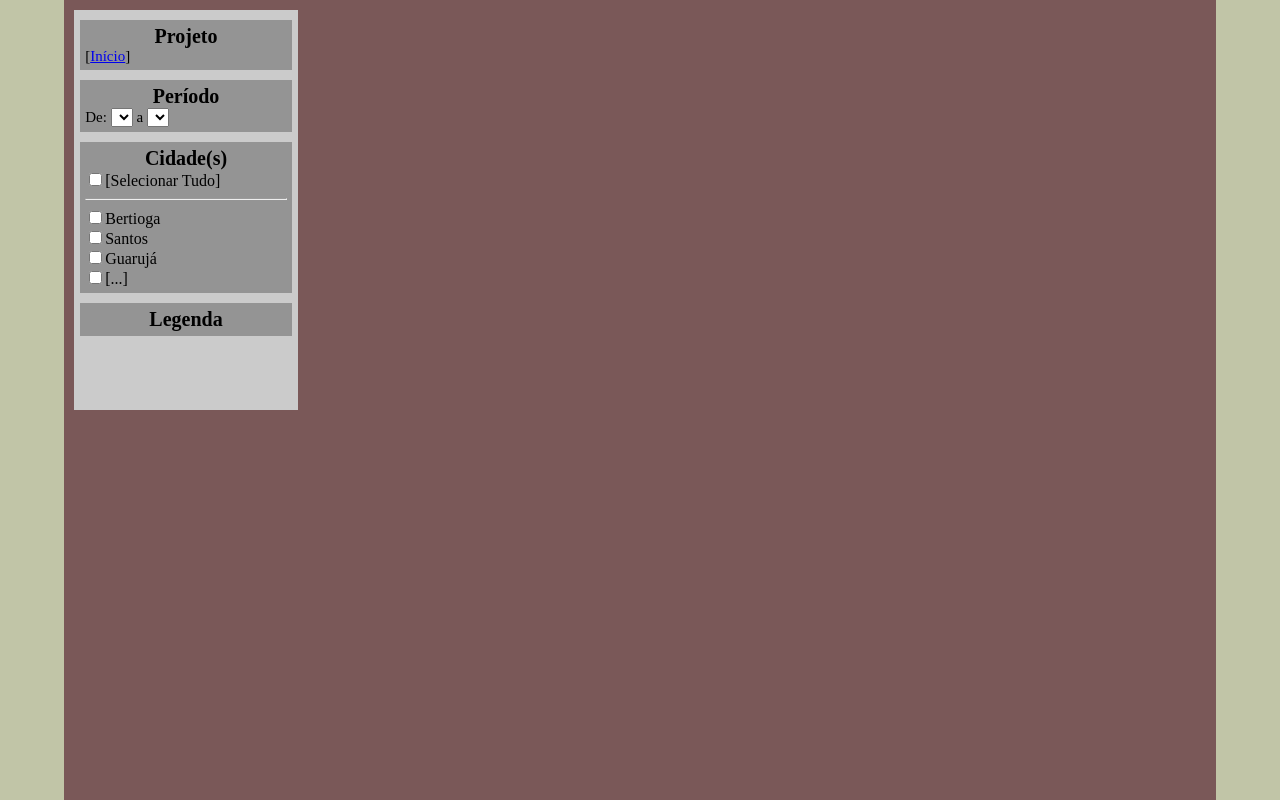
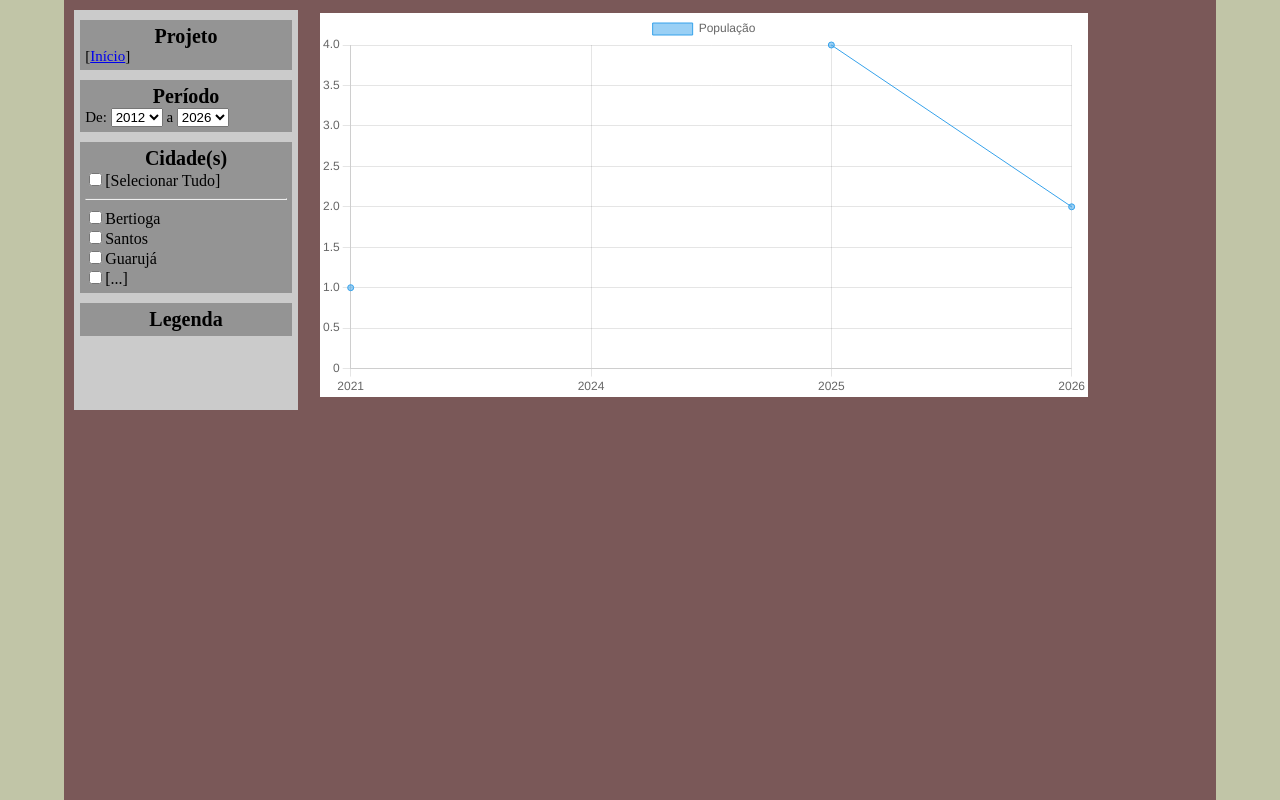
Before and after one commit to possaru/P_I-Univesp_2026-2, a website: page home.html in a window 1280 px wide. Drawn offline with nearby package versions, Linux system fonts and the light colour scheme; no server answers.

Commit message:
Integração incompleta dos dados com interface

```diff
--- a/general.css
+++ b/general.css
@@ -10,3 +10,11 @@
 .sitemap-list>div{
 	white-space: preserve;
 }
+
+#graph{
+	position: fixed;
+	margin-left: 20vw;
+	margin-top: 1vw;
+	background: white;
+	width: 60%;
+}
--- a/home.html
+++ b/home.html
@@ -16,7 +16,7 @@
             <div class="site-map-bg  sidebar-child ">
                 <div class="sidebar-child-title">Período</div>
                 <div class="sitemap-list sidebar-subitem">
-                        <div id="sitemap-entry">De: <select>[xxxx]</select> a <select>[xxxx]</select></div>
+                        <div id="sitemap-entry">De: <select><option>2012</option></select> a <select><option>2026</option></select></div>
                 </div>
             </div>
             <div class="site-map-bg  sidebar-child ">
@@ -38,6 +38,39 @@
                     <div class="sitemap-list sidebar-subitem"></div>
         </div>
 </div>
+<div id="graph">
+    <canvas id="myChart"></canvas>
+  </div>
+
+  <script src="https://cdn.jsdelivr.net/npm/chart.js"></script> <!--Adicionar a lista de coisas utilizadas.-->
+
+  <script>
+    fetch('/test')
+    .then(function (response) { return response.json()})
+    .then(function (json){
+        console.log(json)
+    })
+    const ctx = document.getElementById('myChart');
+
+    new Chart(ctx, {
+      type: 'line',
+      data: {
+        labels: ['2021', '2024', '2025', '2026'], //Anos
+        datasets: [{
+            label:"População",
+            data: [1, , 4, 2], //População
+            borderWidth: 1
+        }]
+      },
+      options: {
+        scales: {
+          y: {
+            beginAtZero: true
+          }
+        }
+      }
+    });
+  </script>
 
     </div>
 </body></html>
```
Also changed, not shown: webHandler.js (+11 -0 lines), 14 other files.
